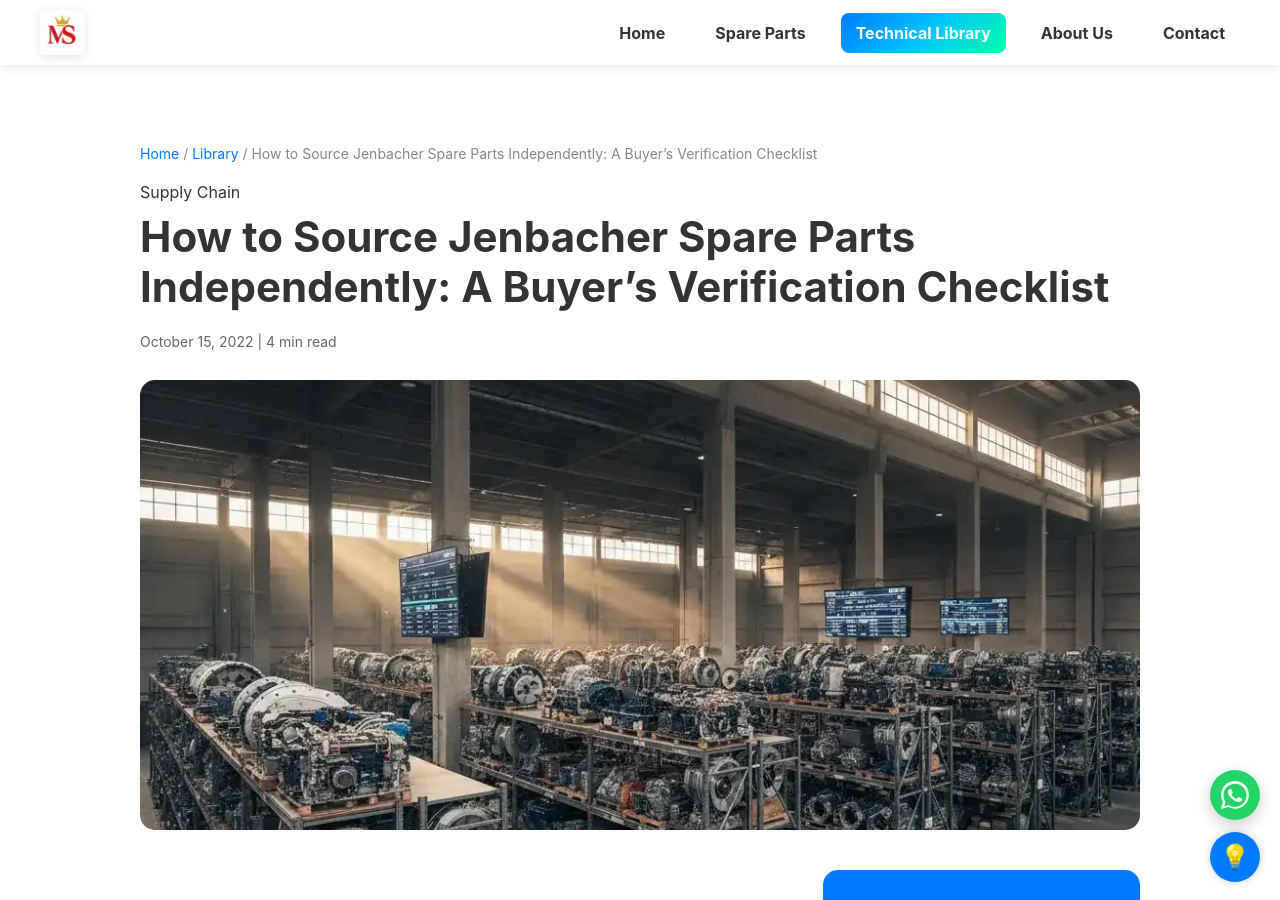
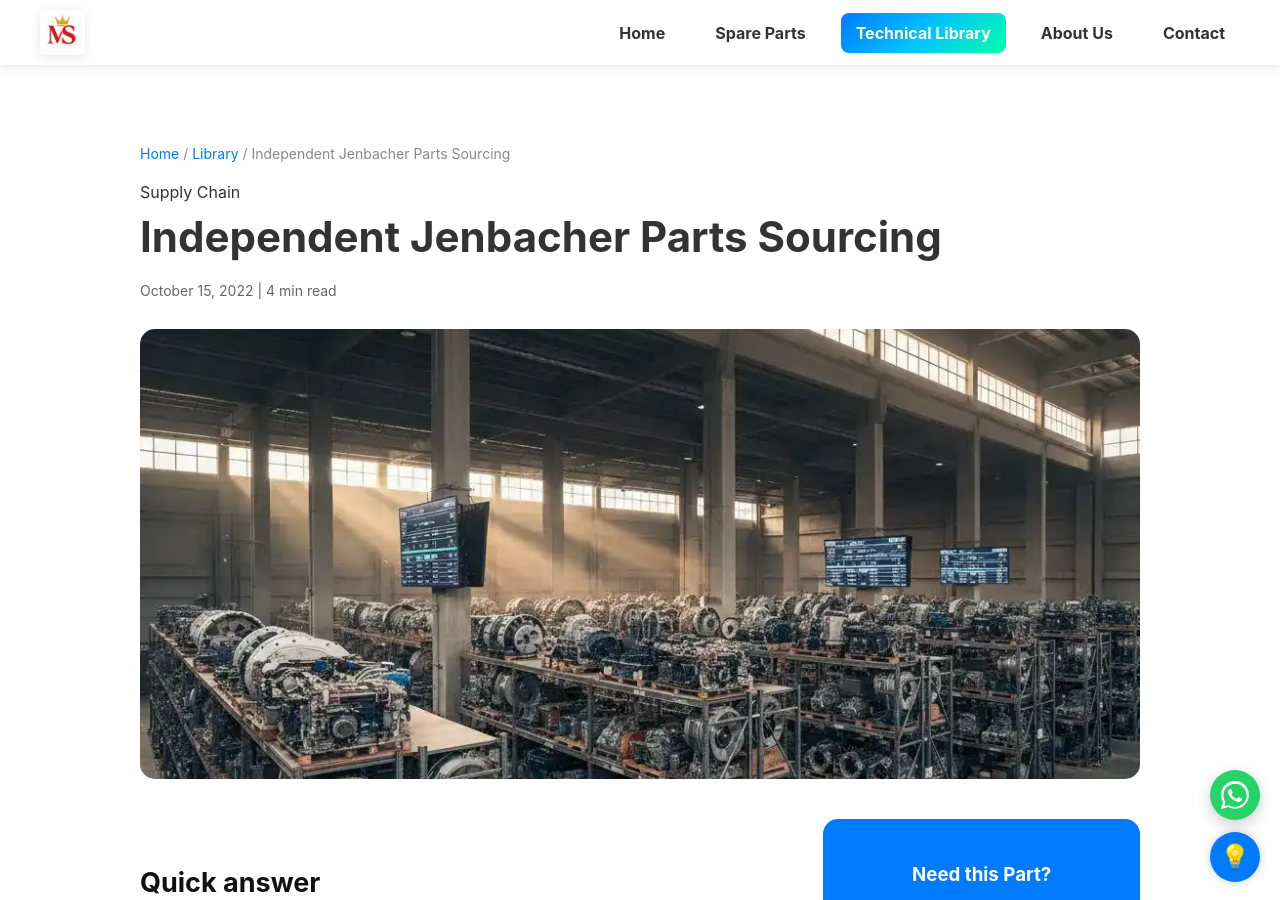
Before and after one commit to Khisal786/Mega-Solutions-UAE, a Jekyll site: the page built from _posts/2022-10-15-independent-sourcing-jenbacher-parts.md, in a window 1280 px wide and 900 px high. Built offline with Jekyll 4.4.1, drawn with Linux system fonts in a browser that asks for light colours.

Commit message:
Update title for Jenbacher parts sourcing post

```diff
--- a/_posts/2022-10-15-independent-sourcing-jenbacher-parts.md
+++ b/_posts/2022-10-15-independent-sourcing-jenbacher-parts.md
@@ -1,6 +1,6 @@
 ---
 layout: post
-title: "How to Source Jenbacher Spare Parts Independently: A Buyer’s Verification Checklist"
+title: "Independent Jenbacher Parts Sourcing"
 date: 2022-10-15
 last_modified_at: 2026-09-04
 image: /assets/images/blog/mega-solutions-warehouse-sharjah.webp
```
